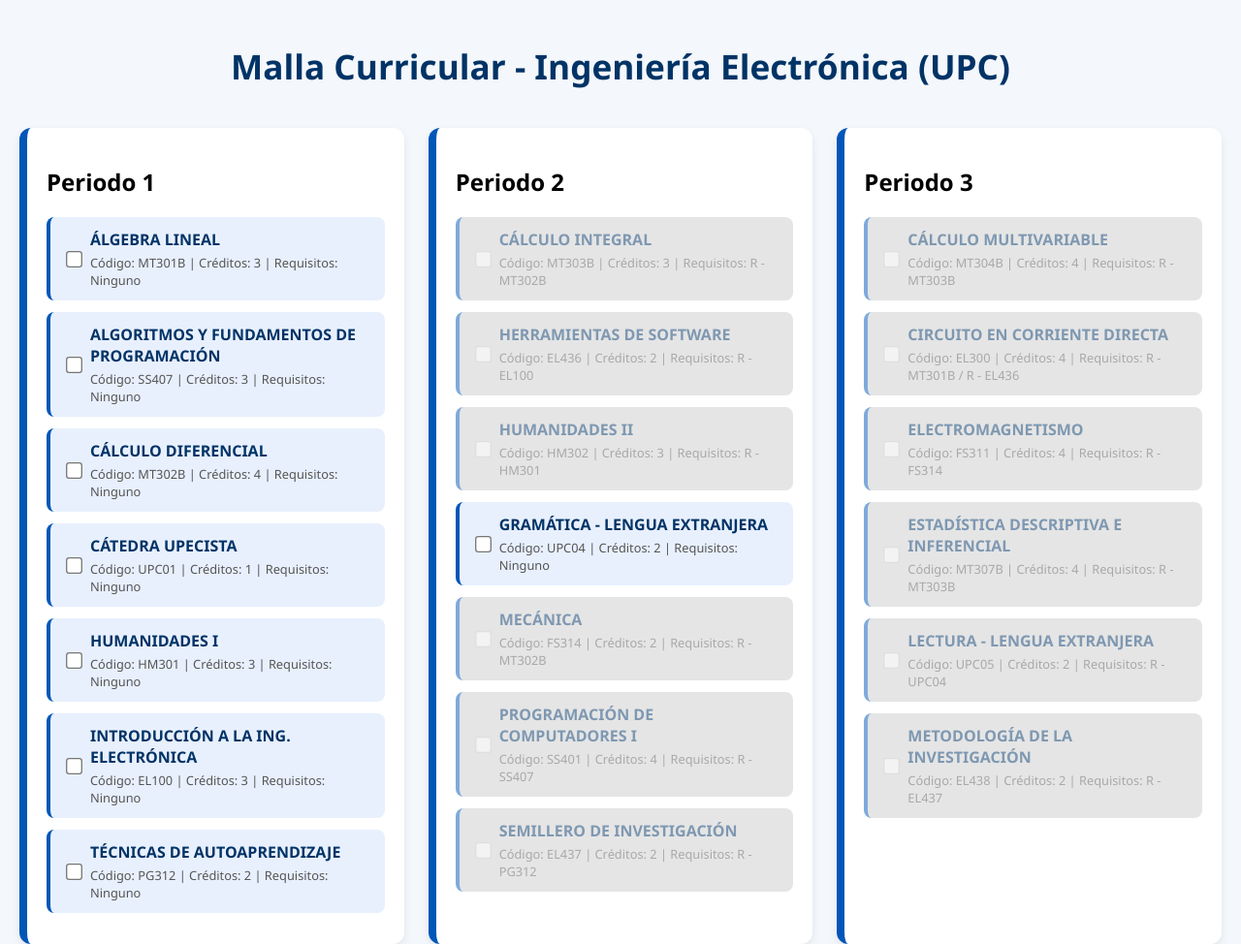
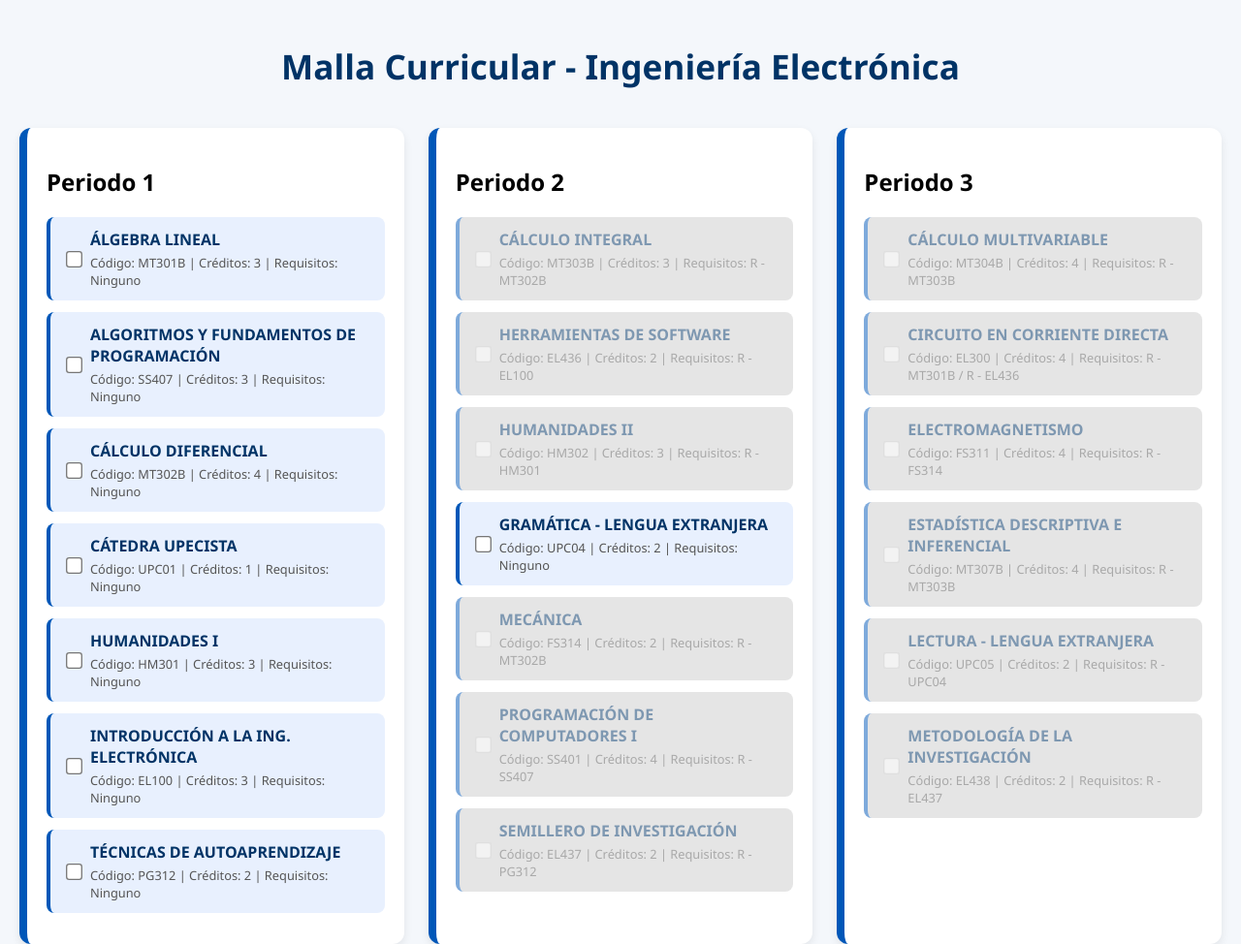
Before and after one commit to ds-Thiago/MALLA-ING-ELECTRONICA, a plain HTML site: page index.html in a window 1280 px wide. Shown: the top 974 px of the page at 97% size. Drawn offline with Linux system fonts and the light colour scheme.

Commit message:
Update index.html

```diff
--- a/index.html
+++ b/index.html
@@ -78,7 +78,7 @@
   </style>
 </head>
 <body>
-  <h1>Malla Curricular - Ingeniería Electrónica (UPC)</h1>
+  <h1>Malla Curricular - Ingeniería Electrónica</h1>
   <div class="grid" id="mallaContainer"></div>
 
   <script>
```
